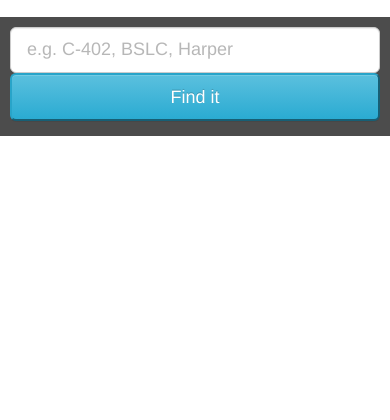
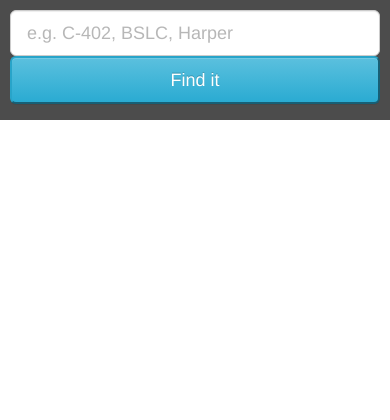
Before and after one commit to jbierfeldt/WAMC, a Django app: page / in a window 390 px wide. Shown: the top 420 px of the page. Run offline with Django 3.2, Linux system fonts and the light colour scheme; some libraries are stand-ins or nearby versions.

Commit message:
More Mobile Changes

```diff
--- a/src/map/static/map/css/map.css
+++ b/src/map/static/map/css/map.css
@@ -45,6 +45,7 @@ html, body {
 and (max-width: 755px) {
     #main-controls-container {
 	    width: 100%;
+	    top: 0%;
     }
 }
 
```
